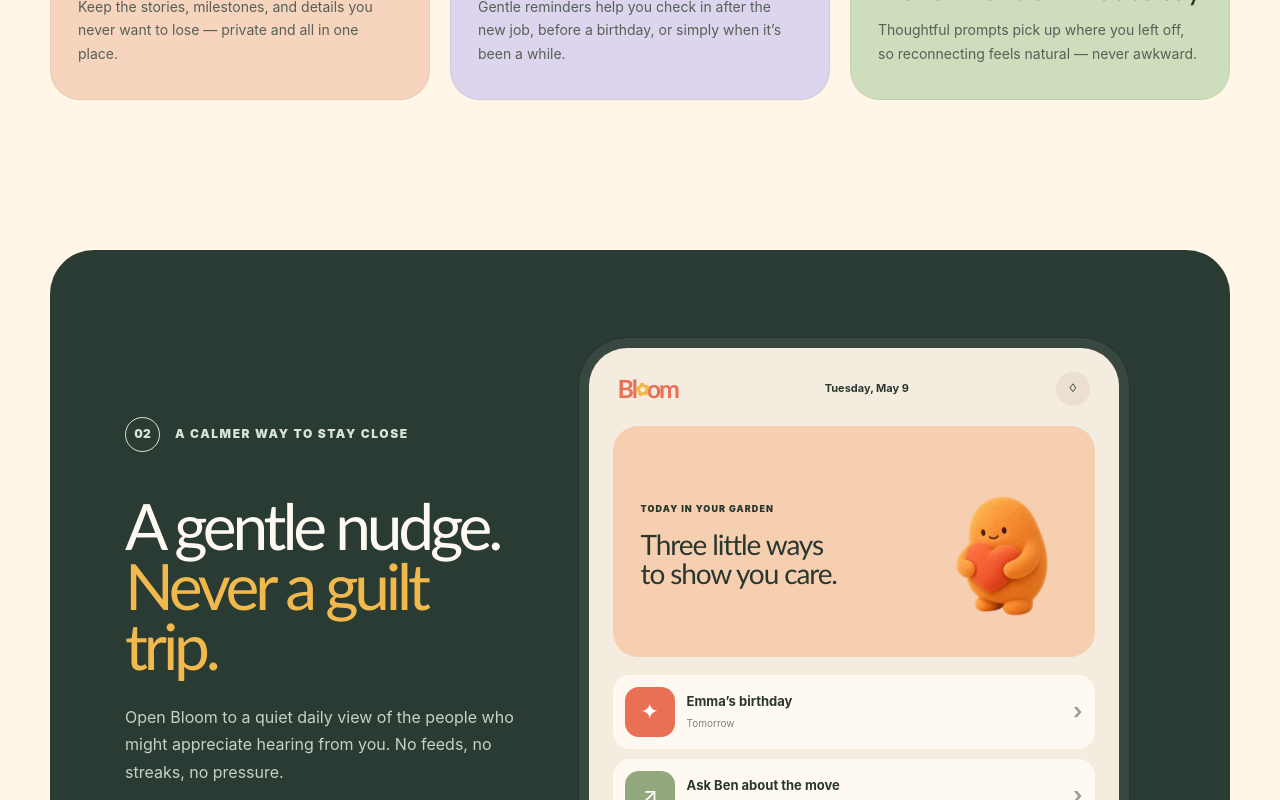
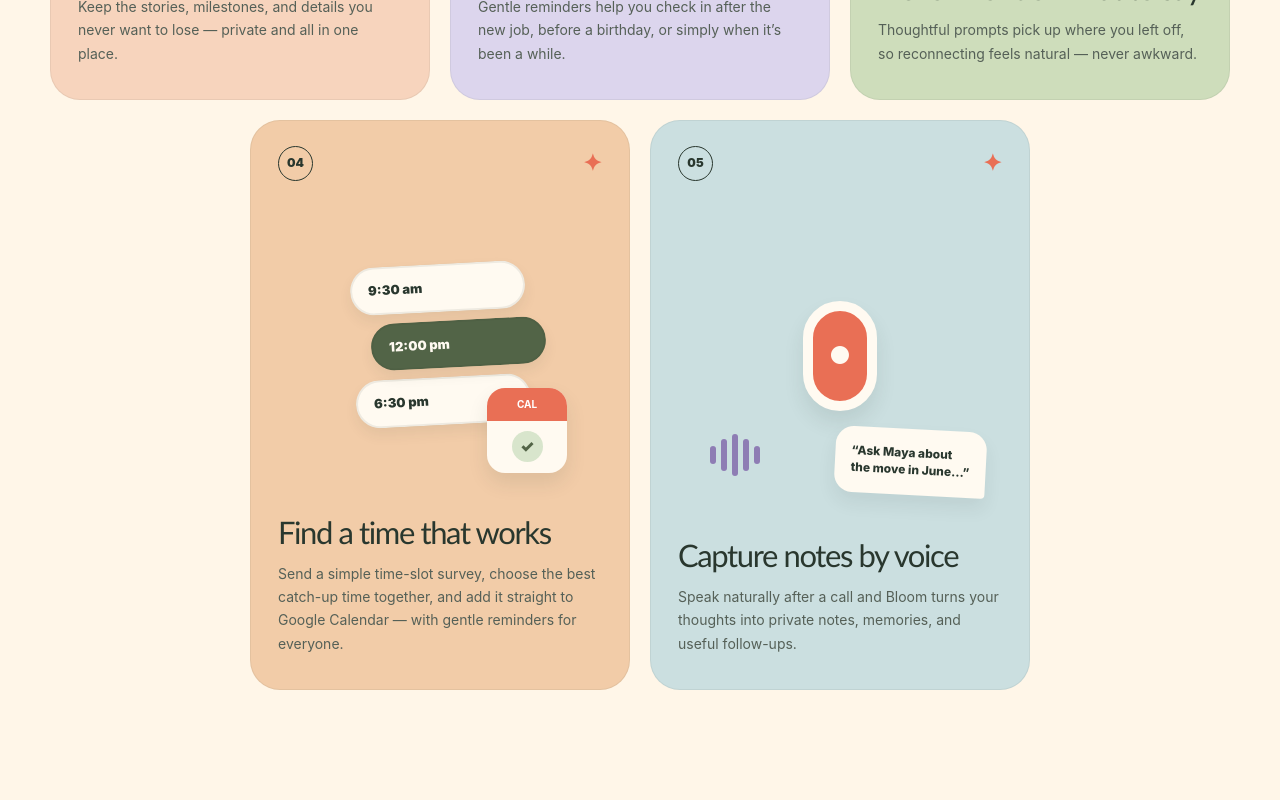
Before and after one commit to hanchennz/bloom, a Next.js app: page / in a window 1280 px wide. Shown: the part 1840-2640 px from the top of the page. Built offline with nearby package versions, Linux system fonts and the light colour scheme.

Commit message:
Add scheduling and voice note features

```diff
--- a/app/globals.css
+++ b/app/globals.css
@@ -102,9 +102,10 @@ h1 em, h2 em { color: var(--coral); font-style: normal; }
 .tape { position: absolute; width: 82px; height: 25px; background: rgba(255,250,241,.62); top: 8px; left: 72px; transform: rotate(-5deg); }
 .note-heart { color: var(--coral); font-size: 25px; }.note-flower { position: absolute; right: 18px; bottom: 12px; font-size: 38px; color: var(--coral); }
 
-.features { display: grid; grid-template-columns: repeat(3, 1fr); gap: 20px; padding-bottom: 150px; }
-.feature-card { min-height: 570px; border-radius: 30px; padding: 25px 27px 34px; display: flex; flex-direction: column; border: 1px solid rgba(41,55,46,.07); }
-.feature-peach { background: #f7d4bd; }.feature-lilac { background: #dcd5ed; }.feature-sage { background: #ceddbb; }
+.features { display: grid; grid-template-columns: repeat(6, 1fr); gap: 20px; padding-bottom: 150px; }
+.feature-card { grid-column: span 2; min-height: 570px; border-radius: 30px; padding: 25px 27px 34px; display: flex; flex-direction: column; border: 1px solid rgba(41,55,46,.07); }
+.feature-card:nth-child(4) { grid-column: 2 / span 2; }.feature-card:nth-child(5) { grid-column: 4 / span 2; }
+.feature-peach { background: #f7d4bd; }.feature-lilac { background: #dcd5ed; }.feature-sage { background: #ceddbb; }.feature-apricot { background: #f2cca8; }.feature-blue { background: #cbdfe0; }
 .feature-top { display: flex; justify-content: space-between; align-items: center; font-size: 12px; font-weight: 900; }.feature-top span { border: 1px solid currentColor; border-radius: 50%; width: 35px; height: 35px; display: grid; place-items: center; }.feature-top i { font-size: 23px; color: var(--coral); font-style: normal; }
 .feature-art { flex: 1; min-height: 260px; position: relative; display: grid; place-items: center; }
 .feature-card h3 { font-family: "Arial Rounded MT Bold", "Trebuchet MS", sans-serif; font-size: 31px; letter-spacing: -.045em; line-height: 1.05; margin: 8px 0 14px; }
@@ -112,6 +113,8 @@ h1 em, h2 em { color: var(--coral); font-style: normal; }
 .mini-photo { width: 130px; height: 150px; background: var(--paper); border: 8px solid var(--paper); display: grid; place-items: center; font-size: 55px; color: var(--lilac); box-shadow: 0 10px 20px rgba(41,55,46,.12); transform: rotate(-7deg); }.mini-note { position: absolute; right: 22px; bottom: 46px; background: #f1bd4d; padding: 18px; font-family: Georgia, serif; transform: rotate(7deg); }.mini-heart { position: absolute; color: var(--coral); font-size: 38px; left: 35px; bottom: 38px; }
 .mini-calendar { width: 150px; height: 165px; border-radius: 20px; overflow: hidden; background: var(--paper); display: flex; flex-direction: column; align-items: center; box-shadow: 0 12px 24px rgba(41,55,46,.1); transform: rotate(3deg); }.mini-calendar b { width: 100%; background: var(--lilac); color: white; text-align: center; padding: 13px; font-size: 13px; }.mini-calendar strong { font-family: Georgia, serif; font-size: 72px; margin-top: 10px; color: var(--coral); }.mini-bell { position: absolute; right: 35px; bottom: 45px; width: 75px; height: 75px; border-radius: 50%; background: var(--gold); display: grid; place-items: center; font-size: 36px; }.mini-spark { position: absolute; left: 35px; top: 55px; color: var(--coral); font-size: 34px; }
 .mini-chat { background: var(--paper); padding: 24px 30px; border-radius: 25px 25px 25px 5px; font-weight: 800; font-size: 17px; line-height: 1.4; transform: rotate(-3deg); box-shadow: 0 12px 24px rgba(41,55,46,.08); }.mini-avatar { position: absolute; right: 42px; bottom: 45px; width: 90px; height: 90px; border-radius: 50%; border: 6px solid var(--paper); background: var(--coral); color: var(--paper); display: grid; place-items: center; font-size: 45px; }.mini-leaf { position: absolute; left: 35px; bottom: 40px; color: var(--olive); font-size: 45px; }
+.mini-slots { width: 175px; display: grid; gap: 9px; transform: rotate(-3deg); }.mini-slots span { padding: 12px 16px; border-radius: 999px; background: var(--paper); border: 2px solid rgba(41,55,46,.08); font-size: 13px; font-weight: 900; box-shadow: 0 7px 14px rgba(41,55,46,.07); }.mini-slots span:nth-child(2) { background: var(--olive); color: var(--paper); transform: translateX(18px); }.mini-calendar-sync { position: absolute; right: 35px; bottom: 35px; width: 80px; height: 85px; border-radius: 18px; overflow: hidden; background: var(--paper); box-shadow: 0 10px 20px rgba(41,55,46,.1); display: flex; flex-direction: column; align-items: center; }.mini-calendar-sync b { width: 100%; padding: 9px 0; text-align: center; background: var(--coral); color: white; font-size: 10px; }.mini-calendar-sync span { display: grid; place-items: center; width: 31px; height: 31px; margin-top: 10px; border-radius: 50%; background: #d8e5cc; color: var(--olive); font-weight: 900; }
+.mini-mic { width: 74px; height: 110px; border: 10px solid var(--paper); border-radius: 999px; background: var(--coral); color: var(--paper); display: grid; place-items: center; font-size: 24px; box-shadow: 0 12px 20px rgba(41,55,46,.1); }.mini-wave { position: absolute; left: 32px; bottom: 55px; display: flex; align-items: center; gap: 5px; height: 42px; }.mini-wave i { display: block; width: 6px; height: 18px; border-radius: 99px; background: var(--lilac); }.mini-wave i:nth-child(2),.mini-wave i:nth-child(4){height:32px}.mini-wave i:nth-child(3){height:42px}.mini-transcript { position: absolute; right: 16px; bottom: 36px; padding: 16px; background: var(--paper); border-radius: 18px 18px 4px 18px; font-size: 12px; line-height: 1.4; font-weight: 800; transform: rotate(3deg); box-shadow: 0 10px 18px rgba(41,55,46,.08); }
 
 .product { min-height: 760px; border-radius: 44px; background: #293b32; color: var(--paper); display: grid; grid-template-columns: .82fr 1.18fr; align-items: center; gap: 70px; padding: 75px 75px 0; overflow: hidden; }
 .section-label.light { color: #dbe3d9; margin-bottom: 44px; }.product h2 em { color: #f1b84d; }.product-copy > p { color: #c8d1c8; font-size: 16px; }.product ul { padding: 0; list-style: none; margin: 30px 0 0; display: grid; gap: 15px; }.product li { display: flex; gap: 12px; align-items: center; font-size: 14px; font-weight: 700; }.product li span { width: 24px; height: 24px; display: grid; place-items: center; border-radius: 50%; background: var(--coral); font-size: 12px; }
@@ -130,7 +133,7 @@ h1 em, h2 em { color: var(--coral); font-style: normal; }
 .footer { padding-top: 75px; padding-bottom: 45px; display: grid; grid-template-columns: 1fr auto 1fr; align-items: end; gap: 35px; }.footer p{font-size:12px;color:#737d74;max-width:240px;line-height:1.5;margin:15px 0 0}.footer-links{display:flex;gap:24px;font-size:12px;font-weight:800}.footer-signoff{text-align:right;font-size:12px}.footer-signoff b{color:var(--coral);margin-left:7px}.footer-signoff small{display:block;color:#8a918a;margin-top:10px}
 
 @media (max-width: 960px) {
-  .nav-links { gap: 20px; }.hero { grid-template-columns: 1fr; padding-top: 30px; }.hero-copy { text-align: center; padding-bottom: 0; }.hero-copy > p { margin-inline: auto; }.hero-actions { justify-content: center; }.garden-art { width: min(650px, 100%); margin: 0 auto; height: 540px; }.intro { grid-template-columns: 1fr 2fr; }.intro .section-label { grid-column: 1/-1; }.love-note { display: none; }.features { grid-template-columns: 1fr 1fr; }.feature-card:last-child { grid-column: 1/-1; min-height: 520px; }.product { grid-template-columns: 1fr; padding: 70px 60px 0; }.product-copy { max-width: 660px; }.app-window { margin: 0 auto; }.principle-grid { grid-template-columns: 1fr 1fr; }.principle-grid > div:nth-child(2) { border-right: 0; }.principle-grid > div { border-bottom: 1px solid var(--border); }.waitlist-copy { padding: 55px 45px; }.footer { grid-template-columns: 1fr 1fr; }.footer-links { display: none; }
+  .nav-links { gap: 20px; }.hero { grid-template-columns: 1fr; padding-top: 30px; }.hero-copy { text-align: center; padding-bottom: 0; }.hero-copy > p { margin-inline: auto; }.hero-actions { justify-content: center; }.garden-art { width: min(650px, 100%); margin: 0 auto; height: 540px; }.intro { grid-template-columns: 1fr 2fr; }.intro .section-label { grid-column: 1/-1; }.love-note { display: none; }.features { grid-template-columns: 1fr 1fr; }.feature-card,.feature-card:nth-child(4),.feature-card:nth-child(5) { grid-column: auto; }.feature-card:last-child { grid-column: 1/-1; min-height: 520px; }.product { grid-template-columns: 1fr; padding: 70px 60px 0; }.product-copy { max-width: 660px; }.app-window { margin: 0 auto; }.principle-grid { grid-template-columns: 1fr 1fr; }.principle-grid > div:nth-child(2) { border-right: 0; }.principle-grid > div { border-bottom: 1px solid var(--border); }.waitlist-copy { padding: 55px 45px; }.footer { grid-template-columns: 1fr 1fr; }.footer-links { display: none; }
 }
 
 @media (max-width: 720px) {
@@ -147,6 +150,8 @@ h1 em, h2 em { color: var(--coral); font-style: normal; }
   .mini-photo{width:82px;height:98px;border-width:5px;font-size:34px}.mini-note{right:-2px;bottom:17px;padding:9px;font-size:10px}.mini-heart{left:1px;bottom:14px;font-size:23px}
   .mini-calendar{width:96px;height:112px;border-radius:14px}.mini-calendar b{padding:8px;font-size:9px}.mini-calendar strong{font-size:45px;margin-top:5px}.mini-bell{right:-2px;bottom:18px;width:48px;height:48px;font-size:23px}.mini-spark{left:0;top:28px;font-size:22px}
   .mini-chat{padding:14px 13px;border-radius:16px 16px 16px 4px;font-size:11px}.mini-avatar{right:-2px;bottom:21px;width:54px;height:54px;border-width:4px;font-size:27px}.mini-leaf{left:0;bottom:15px;font-size:28px}
+  .mini-slots{width:92px;gap:6px}.mini-slots span{padding:7px 9px;font-size:8px}.mini-slots span:nth-child(2){transform:translateX(7px)}.mini-calendar-sync{right:-2px;bottom:14px;width:45px;height:52px;border-radius:10px}.mini-calendar-sync b{padding:5px 0;font-size:6px}.mini-calendar-sync span{width:19px;height:19px;margin-top:5px;font-size:9px}
+  .mini-mic{width:43px;height:68px;border-width:6px;font-size:13px}.mini-wave{left:0;bottom:22px;gap:3px;height:28px}.mini-wave i{width:4px;height:12px}.mini-wave i:nth-child(2),.mini-wave i:nth-child(4){height:20px}.mini-wave i:nth-child(3){height:27px}.mini-transcript{right:-3px;bottom:14px;padding:8px;border-radius:10px 10px 3px 10px;font-size:7px}
   .product{width:100%;border-radius:0;padding:70px 18px 0;gap:50px}.product-copy{padding-inline:0}.app-window{padding:16px;min-height:600px}.app-greeting{padding:22px 18px}.app-greeting h3{font-size:24px}.mascot-small{transform:scale(.9);transform-origin:right center}.principles{padding-top:95px;padding-bottom:90px}.principles > h2{text-align:left;margin:40px 0 55px}.principle-grid{grid-template-columns:1fr}.principle-grid > div{border-right:0;padding-inline:5px;display:grid;grid-template-columns:65px 1fr;column-gap:18px}.principle-icon{grid-row:1/3;margin:0}.principle-grid p{grid-column:2}.waitlist-wrap{width:100%;border-radius:0;grid-template-columns:1fr}.waitlist-art{min-height:300px}.waitlist-copy{padding:55px 22px}.waitlist-form{border-radius:22px;align-items:stretch}.waitlist-form input{padding:15px}.waitlist-form button{border-radius:16px;padding:14px}.footer{grid-template-columns:1fr;padding-top:55px}.footer-signoff{text-align:left}.footer-signoff small{display:inline;margin-left:15px}
   .app-greeting .mascot-image-small{width:145px;height:160px;right:-15px}.waitlist-art .mascot-image-small{width:230px;height:255px}
 }
--- a/app/page.tsx
+++ b/app/page.tsx
@@ -23,6 +23,20 @@ const features = [
     text: "Thoughtful prompts pick up where you left off, so reconnecting feels natural — never awkward.",
     className: "feature-sage",
     art: "chat",
+  },
+  {
+    number: "04",
+    title: "Find a time that works",
+    text: "Send a simple time-slot survey, choose the best catch-up time together, and add it straight to Google Calendar — with gentle reminders for everyone.",
+    className: "feature-apricot",
+    art: "schedule",
+  },
+  {
+    number: "05",
+    title: "Capture notes by voice",
+    text: "Speak naturally after a call and Bloom turns your thoughts into private notes, memories, and useful follow-ups.",
+    className: "feature-blue",
+    art: "voice",
   },
 ];
 
@@ -124,6 +138,8 @@ export default function Home() {
               {feature.art === "memory" && <><div className="mini-photo">☺</div><div className="mini-note">coffee<br />&amp; long walks</div><span className="mini-heart">♥</span></>}
               {feature.art === "calendar" && <><div className="mini-calendar"><b>MAY</b><strong>10</strong></div><div className="mini-bell">♢</div><span className="mini-spark">✦</span></>}
               {feature.art === "chat" && <><div className="mini-chat">How did the<br />big move go?</div><div className="mini-avatar">☺</div><span className="mini-leaf">❧</span></>}
+              {feature.art === "schedule" && <><div className="mini-slots"><span>9:30 am</span><span>12:00 pm</span><span>6:30 pm</span></div><div className="mini-calendar-sync"><b>CAL</b><span>✓</span></div></>}
+              {feature.art === "voice" && <><div className="mini-mic">●</div><div className="mini-wave"><i /><i /><i /><i /><i /></div><div className="mini-transcript">“Ask Maya about<br />the move in June…”</div></>}
             </div>
             <h3>{feature.title}</h3>
             <p>{feature.text}</p>
@@ -140,6 +156,8 @@ export default function Home() {
             <li><span>✓</span> Thoughtful, contextual reminders</li>
             <li><span>✓</span> Private notes and memories</li>
             <li><span>✓</span> Birthdays and life milestones</li>
+            <li><span>✓</span> Catch-up polls with Google Calendar</li>
+            <li><span>✓</span> Voice-to-text note taking</li>
           </ul>
         </div>
         <div className="app-window" aria-label="Bloom app preview">
```
